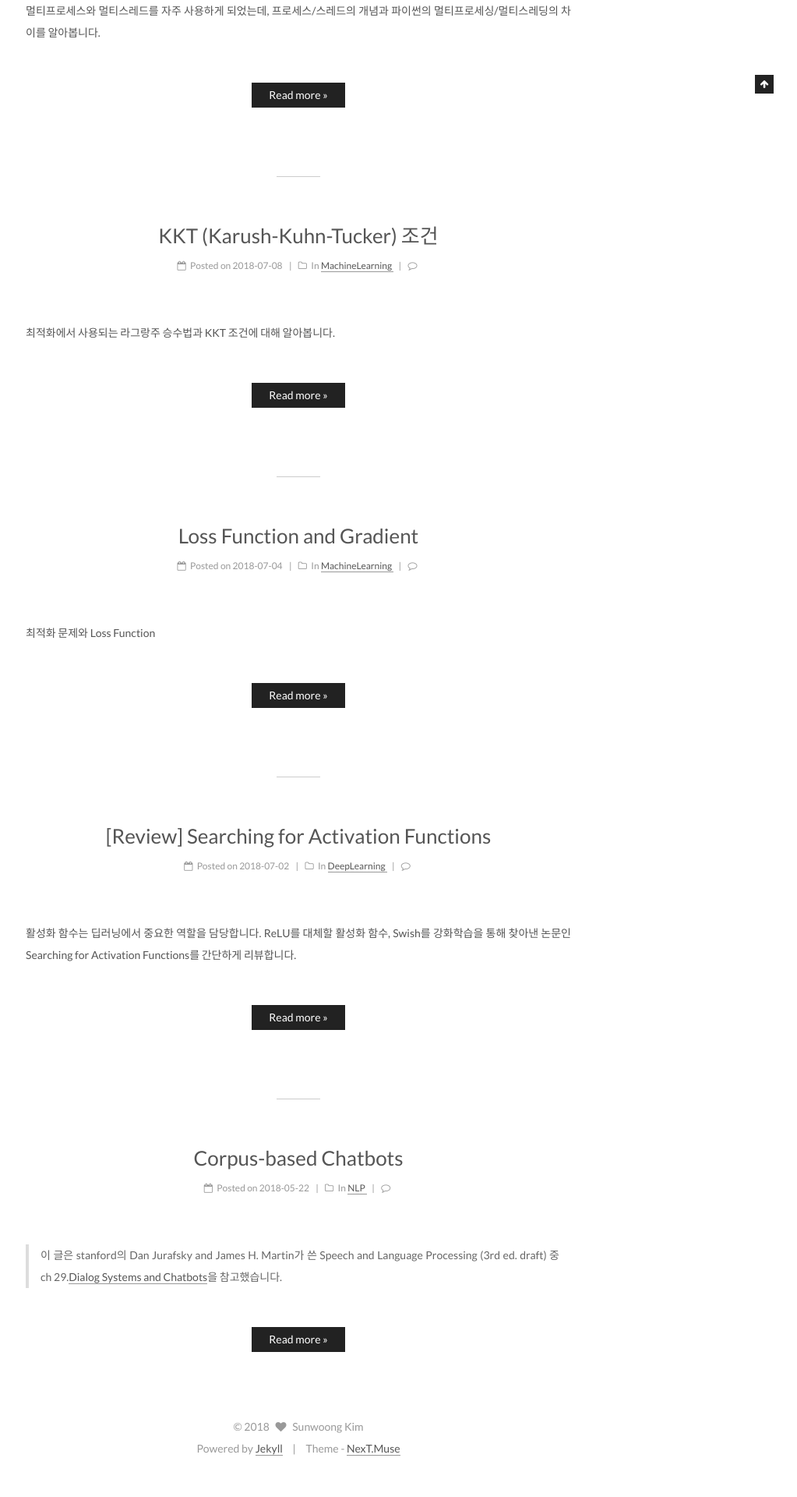
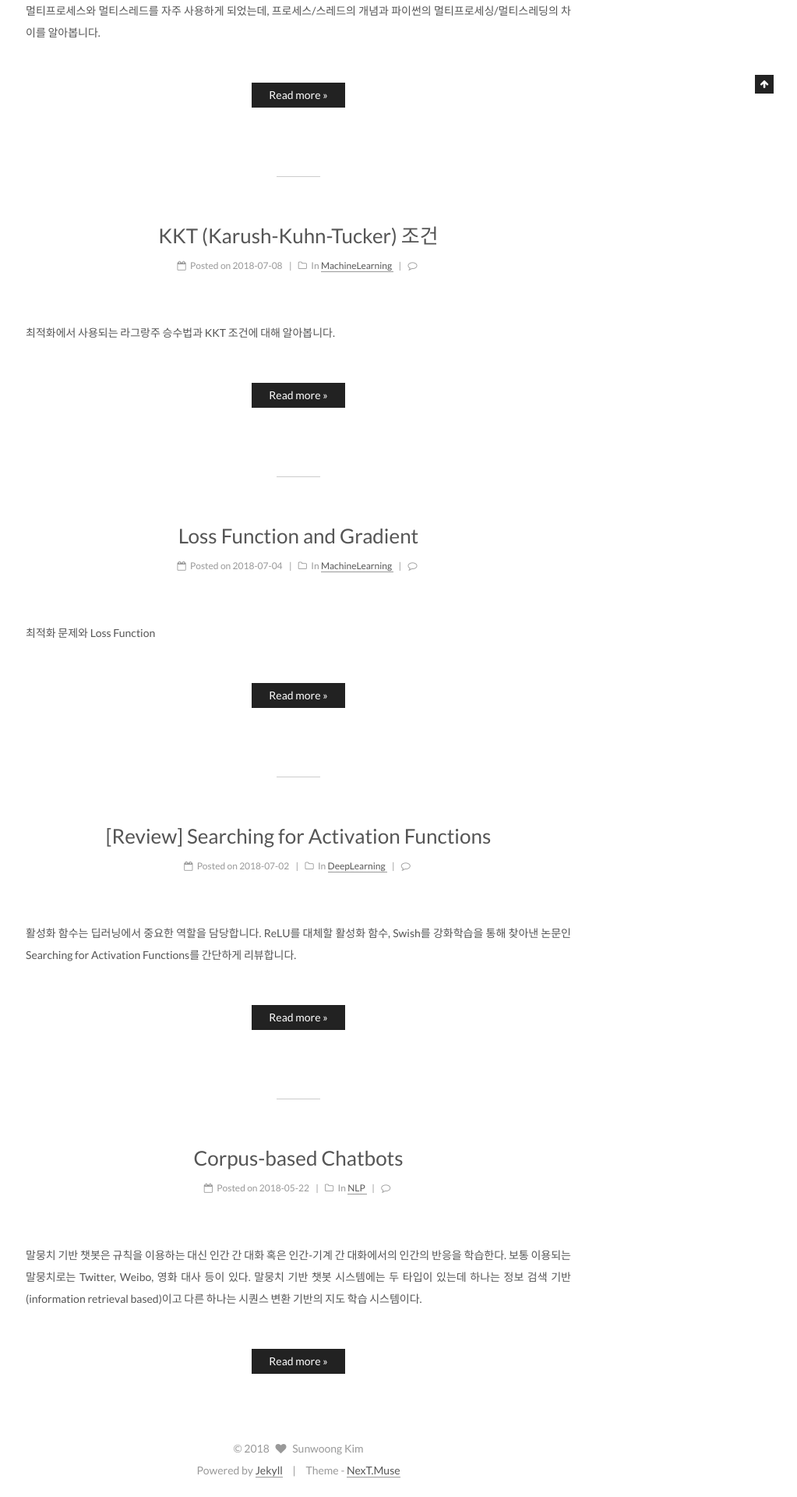
Before and after one commit to novdov/novdov.github.io, a Jekyll site: the page built from index.html, in a window 1280 px wide. Shown: the part 880-2800 px from the top of the page at 78% size, without its empty margins (257-1280 px from the left). Built offline with Jekyll 4.4.1, drawn with Linux system fonts in a browser that asks for light colours; the list of posts is cut into pages by our own code; comment, search, counter and statistics services are not loaded; before the commit the page ends 2772 px from its top, so only the background shows below that.

Commit message:
new post

```diff
--- a/_posts/2018-05-22-Corpus-based-Chatbots.md
+++ b/_posts/2018-05-22-Corpus-based-Chatbots.md
@@ -1,11 +1,10 @@
 ---
 title: Corpus-based Chatbots
 date: 2018-05-22 20:37:14
+description: 말뭉치 기반 챗봇은 규칙을 이용하는 대신 인간 간 대화 혹은 인간-기계 간 대화에서의 인간의 반응을 학습한다. 보통 이용되는 말뭉치로는 Twitter, Weibo, 영화 대사 등이 있다. 말뭉치 기반 챗봇 시스템에는 두 타입이 있는데 하나는 정보 검색 기반(information retrieval based)이고 다른 하나는 시퀀스 변환 기반의 지도 학습 시스템이다.
 categories:
 - NLP
 tags:
-- python
-- til
 - machine learning
 - deep learning
 ---
```
